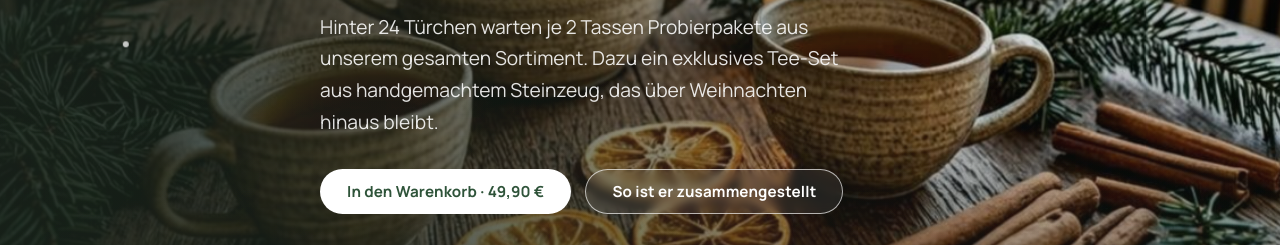
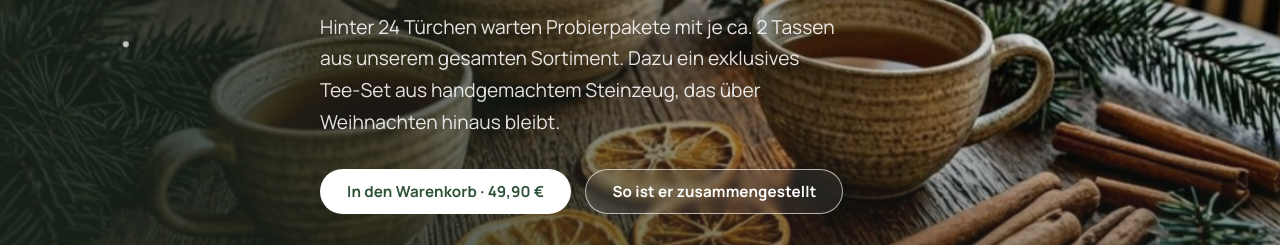
Before and after one commit to Gamerio2904/GoSipTea, a plain HTML site: page christmas/index.html in a window 1280 px wide. Shown: the part 517-762 px from the top of the page. Drawn offline with Linux system fonts and the light colour scheme.

Commit message:
QA final: Kasse-Blocklauf bei leerem/fülligem Warenkorb geprüft, Filter-Reset verifiziert, Winter-Hero-Satz geglättet (Probierpakete mit je ca. 2 Tassen), Kommentar in products.js neutralisiert, Zip/Worklog aktualisiert

```diff
--- a/christmas/index.html
+++ b/christmas/index.html
@@ -138,7 +138,7 @@
   <div class="container hero__content">
     <p class="hero__eyebrow">Winter Edition 2026 · Neu</p>
     <h1 class="hero__title">Der Tee-Adventskalender <em>mit Tee-Set</em>.</h1>
-    <p class="hero__sub">Hinter 24 Türchen warten je 2 Tassen Probierpakete aus unserem gesamten Sortiment. Dazu ein exklusives Tee-Set aus handgemachtem Steinzeug, das über Weihnachten hinaus bleibt.</p>
+    <p class="hero__sub">Hinter 24 Türchen warten Probierpakete mit je ca. 2 Tassen aus unserem gesamten Sortiment. Dazu ein exklusives Tee-Set aus handgemachtem Steinzeug, das über Weihnachten hinaus bleibt.</p>
     <div class="hero__cta">
       <button type="button" class="btn btn--light" data-add="tee-adventskalender-2026">In den Warenkorb · 49,90 €</button>
       <a class="btn btn--outline-light" href="#inhalt">So ist er zusammengestellt</a>
--- a/js/products.js
+++ b/js/products.js
@@ -4,7 +4,7 @@
    Warenkorb und Tea-Finder.
    Hinweis: Studentisches Projekt der Hochschule Heilbronn — Preise, Produkte und
    Zertifizierungen sind ohne realen Anspruch.
-   Preissystem: studentenfreundlich, Tees ab 4,50 €.
+   Preissystem: zugänglich, Tees ab 4,50 €.
    ========================================================================== */
 
 const GOSIP = {
```
